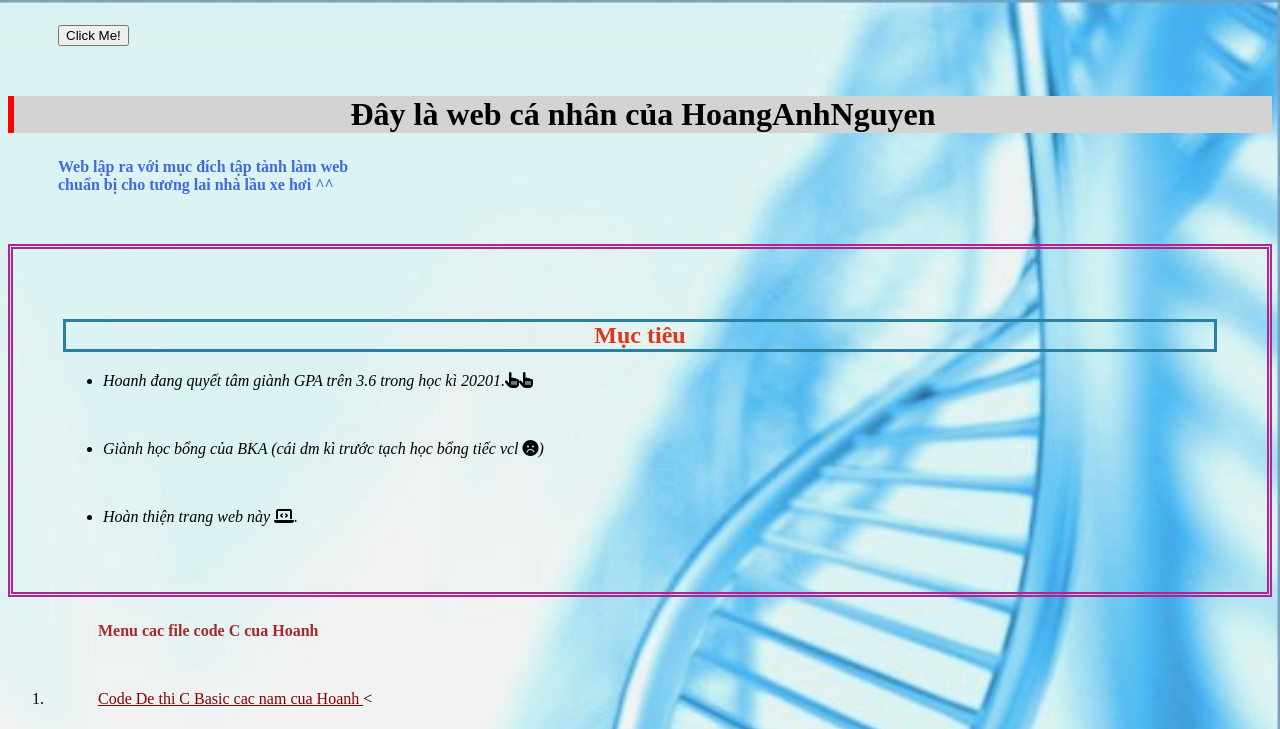
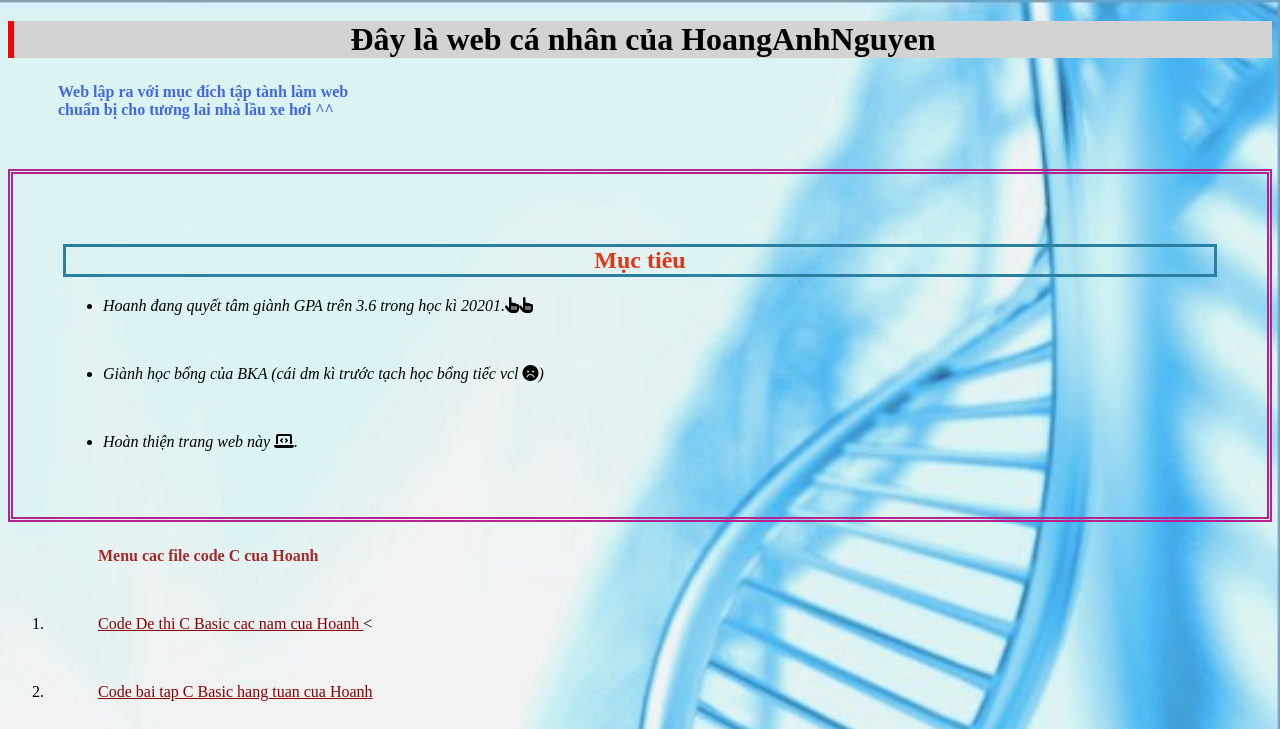
Before and after one commit to HoangAnhNguyen0710/Flappy, a plain HTML site: page index.html in a window 1280 px wide. Shown: the top 729 px of the page. Drawn offline with Linux system fonts and the light colour scheme.

Commit message:
Update 4

```diff
--- a/index.html
+++ b/index.html
@@ -11,8 +11,7 @@
 </head>
 
 <body>
-    <p><id ="demo"</p>
-    <button type="button" onclick='document.getElementById("demo").innerHTML = "Hello JavaScript!"'>Click Me!</button>
+
     <style>
         body {
             background-image: url("1.jpeg");
```
